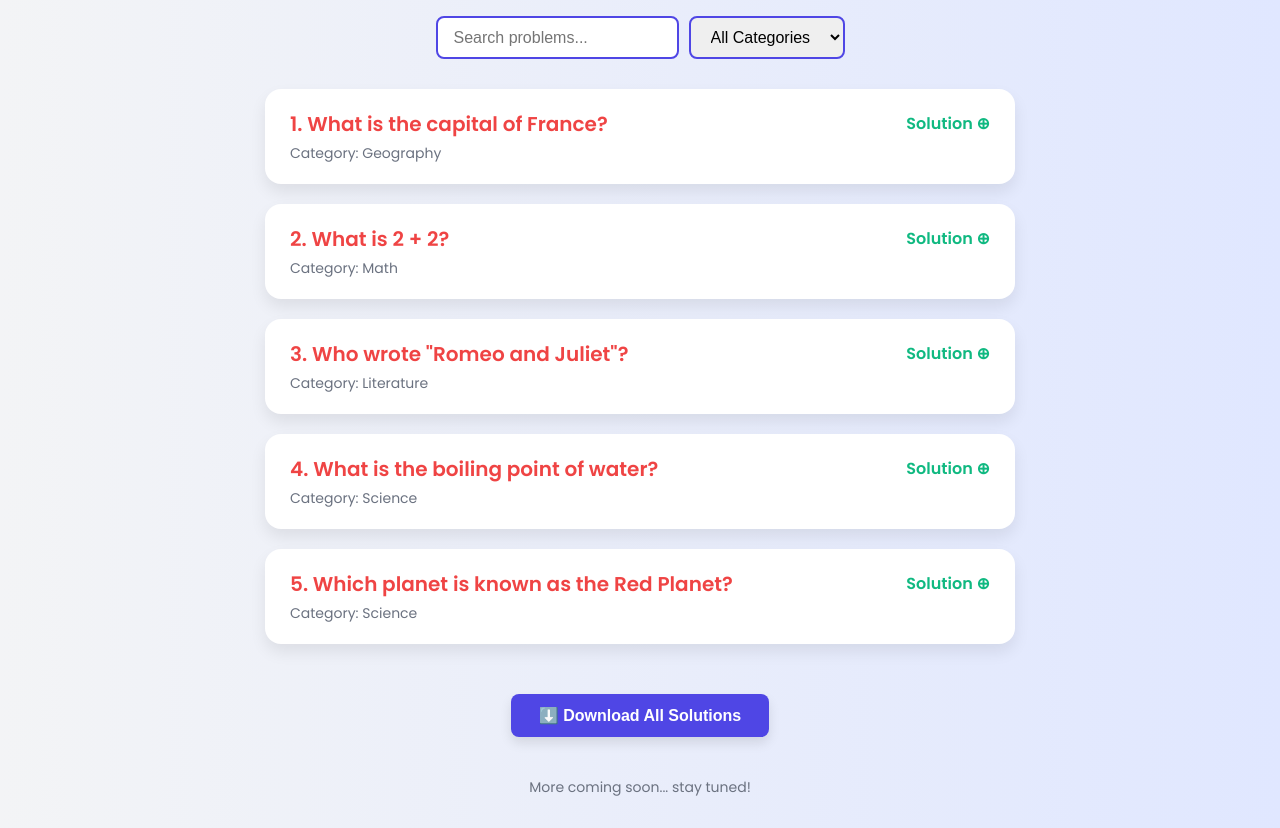
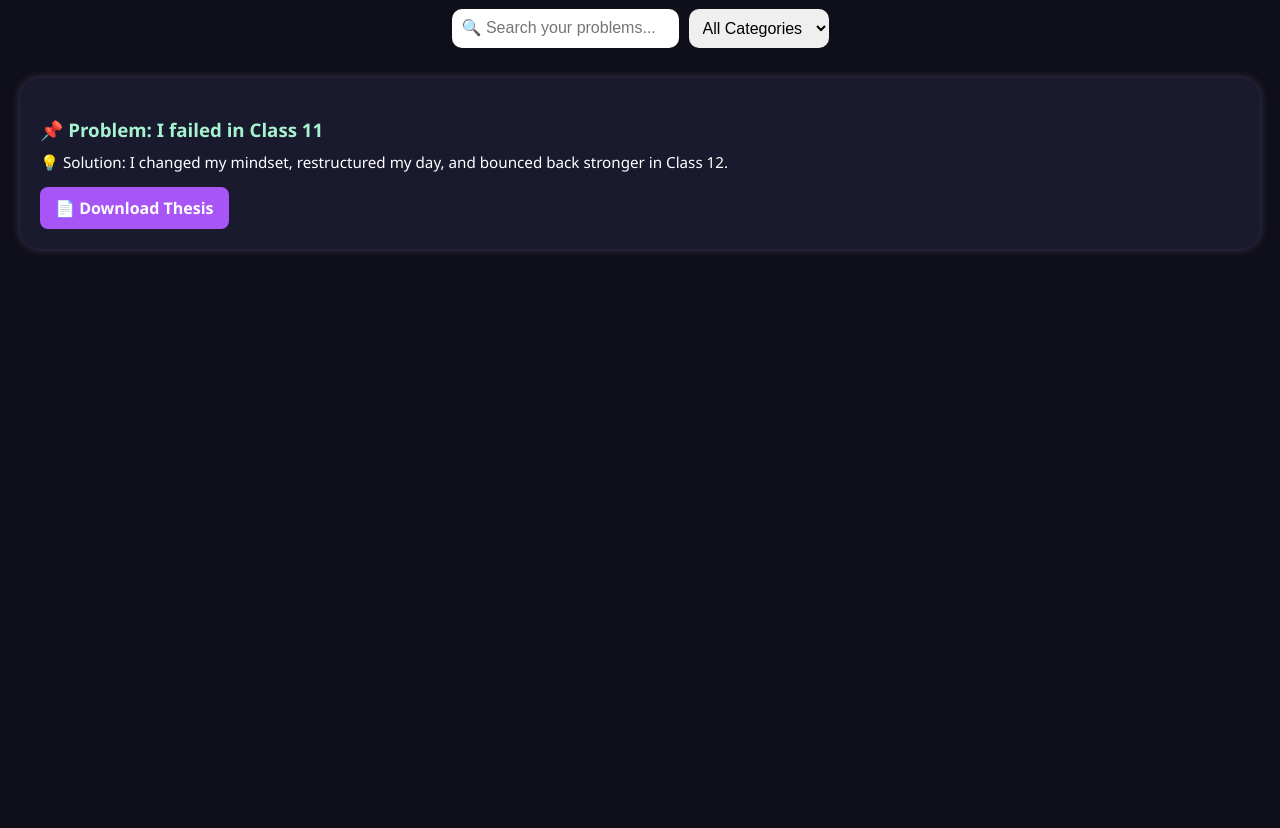
Before and after one commit to ibcparty/gisx-1, a plain HTML site: page index.html in a window 1280 px wide. Shown: the part 123-951 px from the top of the page. After the commit the page ends 800 px from the top, so only its background shows below. Drawn offline with Linux system fonts and the light colour scheme.

Commit message:
Update index.html
Final Touch.

```diff
--- a/index.html
+++ b/index.html
@@ -1,218 +1,130 @@
 <!DOCTYPE html>
 <html lang="en">
 <head>
-  <meta charset="UTF-8" />
-  <meta name="viewport" content="width=device-width, initial-scale=1.0"/>
-  <title>Problem & Solution Page</title>
-  <link href="https://fonts.googleapis.com/css2?family=Poppins:wght@400;600&display=swap" rel="stylesheet">
+  <meta charset="UTF-8">
+  <title>🎯 My Life Target</title>
+  <meta name="viewport" content="width=device-width, initial-scale=1.0">
   <style>
     body {
-      font-family: 'Poppins', sans-serif;
-      background: linear-gradient(to right, #f3f4f6, #e0e7ff);
-      padding: 30px;
+      background-color: #0f0f1a;
+      font-family: 'Segoe UI', Tahoma, Geneva, Verdana, sans-serif;
+      color: #ffffff;
       margin: 0;
+      padding: 20px;
     }
-
     h1 {
+      color: #d3a2ff;
       text-align: center;
-      font-size: 36px;
       margin-bottom: 30px;
+      font-size: 2.5em;
     }
-
-    h1 span.red {
-      color: #ef4444;
-    }
-
-    h1 span.green {
-      color: #10b981;
-    }
-
     .search-filter {
       display: flex;
+      flex-wrap: wrap;
       justify-content: center;
       gap: 10px;
       margin-bottom: 30px;
-      flex-wrap: wrap;
     }
-
-    .search-filter input,
-    .search-filter select {
-      padding: 10px 16px;
-      font-size: 16px;
-      border: 2px solid #4f46e5;
-      border-radius: 8px;
+    .search-filter input, .search-filter select {
+      padding: 10px;
+      font-size: 1em;
+      border-radius: 10px;
+      border: none;
       outline: none;
     }
-
-    .card {
-      background-color: #ffffff;
-      border-radius: 16px;
-      padding: 20px 25px;
-      margin: 20px auto;
-      max-width: 700px;
-      box-shadow: 0 8px 16px rgba(0, 0, 0, 0.08);
-      transition: transform 0.2s, box-shadow 0.2s;
-      position: relative;
+    .target-container {
+      display: grid;
+      grid-template-columns: repeat(auto-fit, minmax(280px, 1fr));
+      gap: 20px;
     }
-
-    .card:hover {
-      transform: translateY(-4px);
-      box-shadow: 0 12px 24px rgba(0, 0, 0, 0.15);
+    .target-card {
+      background: #1a1a2e;
+      border-radius: 20px;
+      padding: 20px;
+      box-shadow: 0 0 10px #d3a2ff44;
+      transition: transform 0.3s ease;
     }
-
-    .problem {
-      font-size: 20px;
-      color: #ef4444;
-      font-weight: 600;
+    .target-card:hover {
+      transform: scale(1.03);
     }
-
-    .category {
-      font-size: 14px;
-      color: #6b7280;
-      margin-top: 4px;
+    .target-card h3 {
+      color: #a7f3d0;
+      margin-bottom: 10px;
     }
-
-    .solution-link {
-      color: #10b981;
-      font-size: 16px;
+    .target-card p {
+      margin: 5px 0;
+      font-size: 0.95em;
+    }
+    .target-card a {
+      display: inline-block;
+      margin-top: 10px;
+      padding: 10px 15px;
+      background: #a855f7;
+      color: white;
+      border-radius: 8px;
+      text-decoration: none;
       font-weight: bold;
-      position: absolute;
-      top: 22px;
-      right: 25px;
-      cursor: pointer;
+      transition: background 0.3s;
     }
-
-    .solution-text {
-      margin-top: 15px;
-      padding: 12px 16px;
-      background-color: #f0fdf4;
-      border-left: 4px solid #10b981;
-      display: none;
-      color: #065f46;
-      border-radius: 8px;
-      transition: all 0.3s ease-in-out;
-    }
-
-    .download {
-      text-align: center;
-      margin-top: 50px;
-    }
-
-    .download button {
-      background-color: #4f46e5;
-      color: white;
-      padding: 12px 28px;
-      font-size: 16px;
-      font-weight: 600;
-      border: none;
-      border-radius: 8px;
-      cursor: pointer;
-      box-shadow: 0 6px 12px rgba(0, 0, 0, 0.1);
-      transition: background-color 0.2s, transform 0.2s;
-    }
-
-    .download button:hover {
-      background-color: #4338ca;
-      transform: translateY(-2px);
-    }
-
-    footer {
-      text-align: center;
-      margin-top: 40px;
-      color: #6b7280;
-      font-size: 14px;
+    .target-card a:hover {
+      background: #9333ea;
     }
   </style>
 </head>
 <body>
 
-  <h1><span class="red">Problem</span> & <span class="green">Solution</span> Page</h1>
+  <h1>🎯 My Life Target</h1>
 
-  <!-- 🔍 Search and Filter -->
   <div class="search-filter">
-    <input type="text" id="searchInput" placeholder="Search problems..." onkeyup="filterContent()" />
-    <select id="categorySelect" onchange="filterContent()">
-      <option value="All">All Categories</option>
-      <option value="Geography">Geography</option>
-      <option value="Math">Math</option>
-      <option value="Literature">Literature</option>
-      <option value="Science">Science</option>
+    <input type="text" id="searchBar" placeholder="🔍 Search your problems...">
+    <select id="categoryFilter">
+      <option value="">All Categories</option>
+      <option value="personal">🧠 Personal</option>
+      <option value="health">💪 Health</option>
+      <option value="education">📚 Education</option>
+      <option value="business">🏢 Business</option>
+      <!-- Add more categories as needed -->
     </select>
   </div>
 
-  <!-- 📦 Problem Cards -->
-  <div id="problemsContainer">
+  <div class="target-container" id="targetList">
+    <!-- Example Entry Start -->
+    <div class="target-card" data-category="education">
+      <h3>📌 Problem: I failed in Class 11</h3>
+      <p>💡 Solution: I changed my mindset, restructured my day, and bounced back stronger in Class 12.</p>
+      <a href="https://docs.google.com/document/d/1rD60LPh4Ep4iLBCBKo5MBtFVOqf2BVQb8Bo27iD0gzk/edit?usp=drivesdk" target="_blank">📄 Download Thesis</a>
+    </div>
+    <!-- Example Entry End -->
 
-    <div class="card" data-category="Geography">
-      <div class="problem">1. What is the capital of France?</div>
-      <div class="category">Category: Geography</div>
-      <div class="solution-link" onclick="toggleSolution(this)">Solution ⊕</div>
-      <div class="solution-text">The capital of France is <strong>Paris</strong>.</div>
-    </div>
-
-    <div class="card" data-category="Math">
-      <div class="problem">2. What is 2 + 2?</div>
-      <div class="category">Category: Math</div>
-      <div class="solution-link" onclick="toggleSolution(this)">Solution ⊕</div>
-      <div class="solution-text">2 + 2 equals <strong>4</strong>.</div>
-    </div>
-
-    <div class="card" data-category="Literature">
-      <div class="problem">3. Who wrote "Romeo and Juliet"?</div>
-      <div class="category">Category: Literature</div>
-      <div class="solution-link" onclick="toggleSolution(this)">Solution ⊕</div>
-      <div class="solution-text">It was written by <strong>William Shakespeare</strong>.</div>
-    </div>
-
-    <div class="card" data-category="Science">
-      <div class="problem">4. What is the boiling point of water?</div>
-      <div class="category">Category: Science</div>
-      <div class="solution-link" onclick="toggleSolution(this)">Solution ⊕</div>
-      <div class="solution-text">100°C at sea level.</div>
-    </div>
-
-    <div class="card" data-category="Science">
-      <div class="problem">5. Which planet is known as the Red Planet?</div>
-      <div class="category">Category: Science</div>
-      <div class="solution-link" onclick="toggleSolution(this)">Solution ⊕</div>
-      <div class="solution-text"><strong>Mars</strong> is known as the Red Planet.</div>
-    </div>
-
+    <!-- You can copy-paste the block above and change content to add more -->
   </div>
 
-  <!-- 📥 Download Button -->
-  <div class="download">
-    <button onclick="alert('Download feature coming soon!')">⬇️ Download All Solutions</button>
-  </div>
+  <script>
+    const searchBar = document.getElementById('searchBar');
+    const categoryFilter = document.getElementById('categoryFilter');
+    const cards = document.querySelectorAll('.target-card');
 
-  <footer>
-    More coming soon... stay tuned!
-  </footer>
+    function filterCards() {
+      const search = searchBar.value.toLowerCase();
+      const category = categoryFilter.value;
 
-  <!-- 🧠 JavaScript Logic -->
-  <script>
-    function toggleSolution(element) {
-      const solution = element.nextElementSibling;
-      const isVisible = solution.style.display === "block";
-      solution.style.display = isVisible ? "none" : "block";
-      element.textContent = isVisible ? "Solution ⊕" : "Hide Solution ⊖";
+      cards.forEach(card => {
+        const text = card.innerText.toLowerCase();
+        const cardCategory = card.getAttribute('data-category');
+
+        const matchesSearch = text.includes(search);
+        const matchesCategory = !category || cardCategory === category;
+
+        if (matchesSearch && matchesCategory) {
+          card.style.display = 'block';
+        } else {
+          card.style.display = 'none';
+        }
+      });
     }
 
-    function filterContent() {
-      const search = document.getElementById("searchInput").value.toLowerCase();
-      const category = document.getElementById("categorySelect").value;
-      const cards = document.querySelectorAll("#problemsContainer .card");
-
-      cards.forEach(card => {
-        const text = card.querySelector(".problem").textContent.toLowerCase();
-        const cardCategory = card.dataset.category;
-
-        const matchSearch = text.includes(search);
-        const matchCategory = category === "All" || cardCategory === category;
-
-        card.style.display = (matchSearch && matchCategory) ? "block" : "none";
-      });
-    }
+    searchBar.addEventListener('input', filterCards);
+    categoryFilter.addEventListener('change', filterCards);
   </script>
 
 </body>
```
